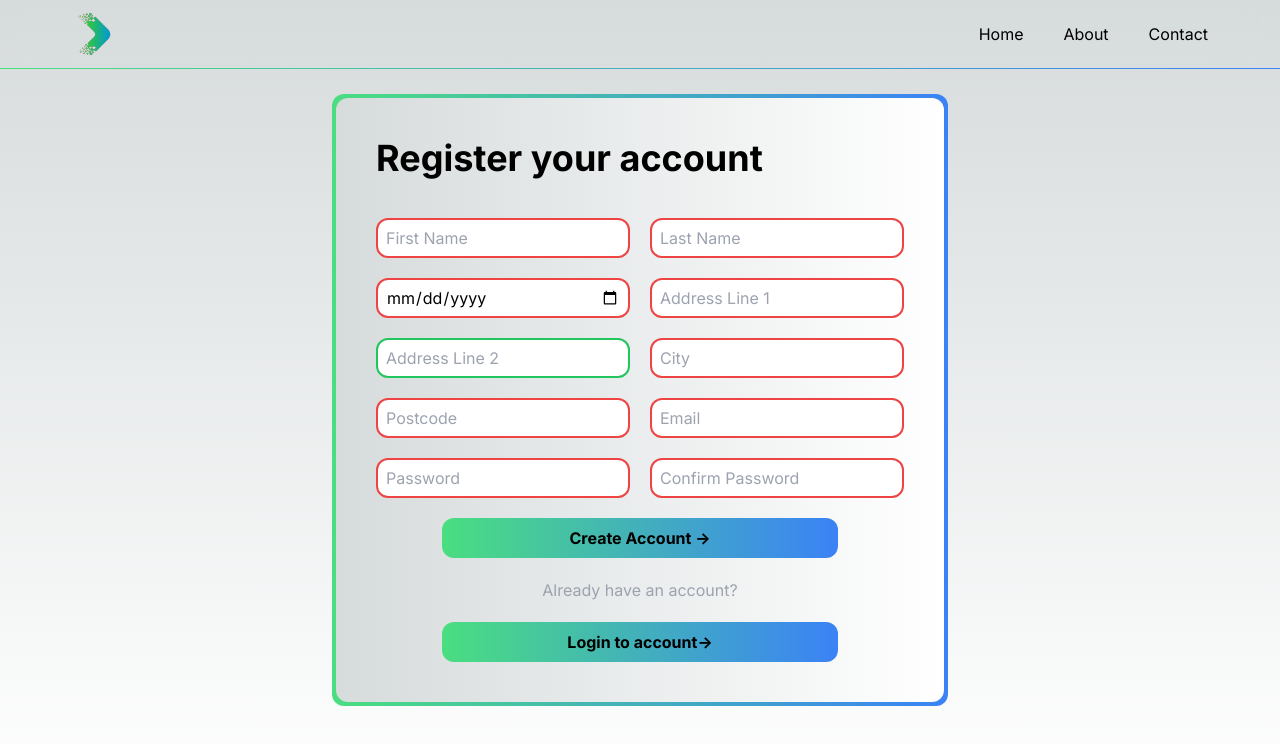
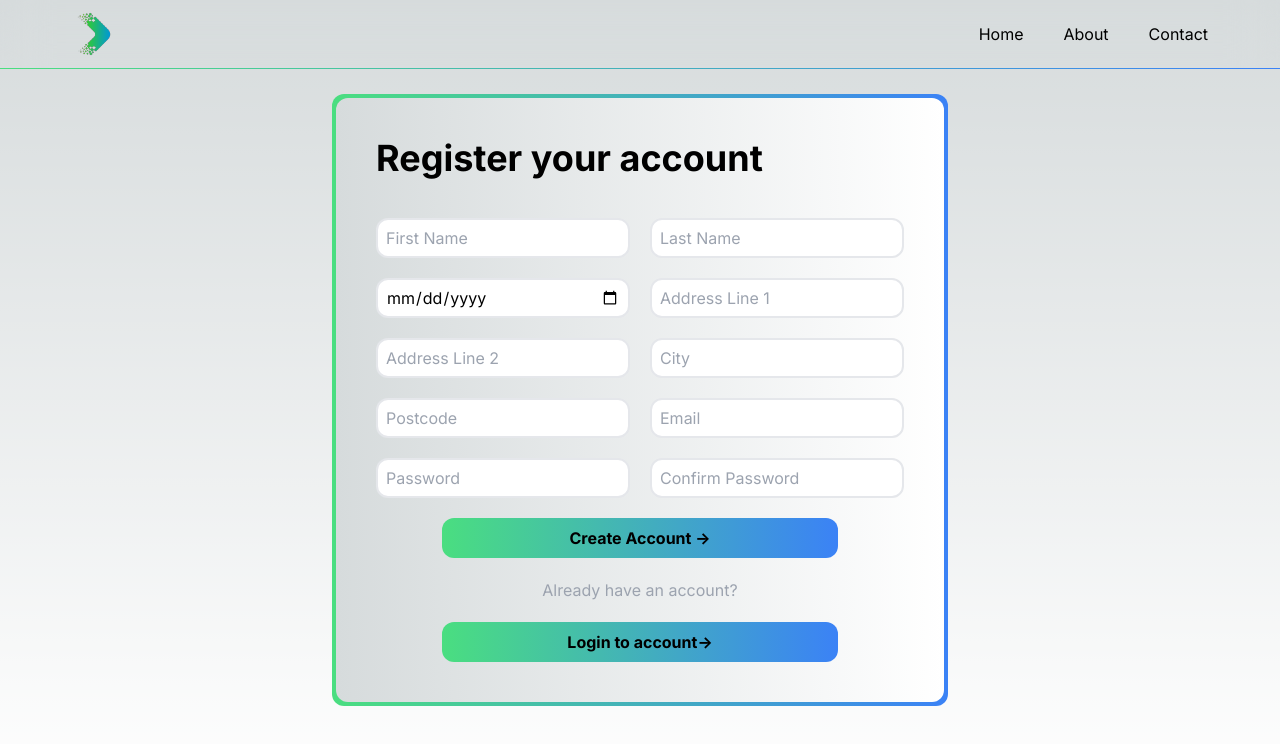
Before and after one commit to MrT-Stephens/GradePath-Web-Application, a Next.js app: page /auth/register in a window 1280 px wide. Shown: the top 744 px of the page. Built offline with nearby package versions, Linux system fonts and the light colour scheme.

Commit message:
Updated inputs to only show validations when focused

```diff
--- a/app/(components)/inputs/address-line-one-input.js
+++ b/app/(components)/inputs/address-line-one-input.js
@@ -33,8 +33,8 @@ export default function AddressLineOneInput({
             type="text"
             className={`${className || ""} border-2 ${
                 userAddressLineOneCorrect
-                    ? "border-green-500"
-                    : "border-red-500"
+                    ? "focus:border-green-500"
+                    : "focus:border-red-500"
             }`}
             id="userAddressLine1"
             name="userAddressLine1"
--- a/app/(components)/inputs/address-line-two-input.js
+++ b/app/(components)/inputs/address-line-two-input.js
@@ -33,8 +33,8 @@ export default function AddressLineTwoInput({
             type="text"
             className={`${className || ""} border-2 ${
                 userAddressLineTwoCorrect
-                    ? "border-green-500"
-                    : "border-red-500"
+                    ? "focus:border-green-500"
+                    : "focus:border-red-500"
             }`}
             id="userAddressLine2"
             name="userAddressLine2"
--- a/app/(components)/inputs/city-input.js
+++ b/app/(components)/inputs/city-input.js
@@ -2,7 +2,12 @@
 
 import { useState, useEffect } from "react";
 
-export default function CityInput({ onCityChange, className, enabled = true, value }) {
+export default function CityInput({
+    onCityChange,
+    className,
+    enabled = true,
+    value,
+}) {
     const [userCity, setUserCity] = useState("");
     const [userCityCorrect, setUserCityCorrect] = useState(false);
 
@@ -26,7 +31,9 @@ export default function CityInput({ onCityChange, className, enabled = true, val
         <input
             type="text"
             className={`${className || ""} border-2 ${
-                userCityCorrect ? "border-green-500" : "border-red-500"
+                userCityCorrect
+                    ? "focus:border-green-500"
+                    : "focus:border-red-500"
             }`}
             id="userCity"
             name="userCity"
--- a/app/(components)/inputs/confirm-password-input.js
+++ b/app/(components)/inputs/confirm-password-input.js
@@ -7,7 +7,7 @@ export default function ConfirmPasswordInput({
     className,
     otherPassword,
     enabled = true,
-    value
+    value,
 }) {
     const [userConfirmPassword, setUserConfirmPassword] = useState("");
     const [userConfirmPasswordCorrect, setUserConfirmPasswordCorrect] =
@@ -39,8 +39,8 @@ export default function ConfirmPasswordInput({
             type="password"
             className={`${className || ""} border-2 ${
                 userConfirmPasswordCorrect
-                    ? "border-green-500"
-                    : "border-red-500"
+                    ? "focus:border-green-500"
+                    : "focus:border-red-500"
             }`}
             id="userConfirmPassword"
             name="userConfirmPassword"
--- a/app/(components)/inputs/dob-input.js
+++ b/app/(components)/inputs/dob-input.js
@@ -2,7 +2,12 @@
 
 import { useState, useEffect } from "react";
 
-export default function DoBInput({ onDoBChange, className, enabled = true, value }) {
+export default function DoBInput({
+    onDoBChange,
+    className,
+    enabled = true,
+    value,
+}) {
     const [userDoB, setUserDoB] = useState("");
     const [userDoBCorrect, setUserDoBCorrect] = useState(false);
 
@@ -26,7 +31,9 @@ export default function DoBInput({ onDoBChange, className, enabled = true, value
         <input
             type="date"
             className={`${className || ""} border-2 ${
-                userDoBCorrect ? "border-green-500" : "border-red-500"
+                userDoBCorrect
+                    ? "focus:border-green-500"
+                    : "focus:border-red-500"
             }`}
             id="userDoB"
             name="userDoB"
--- a/app/(components)/inputs/email-input.js
+++ b/app/(components)/inputs/email-input.js
@@ -2,7 +2,12 @@
 
 import { useState, useEffect } from "react";
 
-export default function EmailInput({ onEmailChange, className, enabled = true, value }) {
+export default function EmailInput({
+    onEmailChange,
+    className,
+    enabled = true,
+    value,
+}) {
     const [userEmail, setUserEmail] = useState("");
     const [userEmailCorrect, setUserEmailCorrect] = useState(false);
 
@@ -26,7 +31,9 @@ export default function EmailInput({ onEmailChange, className, enabled = true, v
         <input
             type="email"
             className={`${className || ""} border-2 ${
-                userEmailCorrect ? "border-green-500" : "border-red-500"
+                userEmailCorrect
+                    ? "focus:border-green-500"
+                    : "focus:border-red-500"
             }`}
             id="userEmail"
             name="userEmail"
--- a/app/(components)/inputs/first-name-input.js
+++ b/app/(components)/inputs/first-name-input.js
@@ -2,7 +2,12 @@
 
 import { useEffect, useState } from "react";
 
-export default function FirstNameInput({ onFirstNameChange, className, enabled = true, value }) {
+export default function FirstNameInput({
+    onFirstNameChange,
+    className,
+    enabled = true,
+    value,
+}) {
     const [userFName, setUserFName] = useState("");
     const [userFNameCorrect, setUserFNameCorrect] = useState(false);
 
@@ -26,7 +31,9 @@ export default function FirstNameInput({ onFirstNameChange, className, enabled =
         <input
             type="text"
             className={`${className || ""} border-2 ${
-                userFNameCorrect ? "border-green-500" : "border-red-500"
+                userFNameCorrect
+                    ? "focus:border-green-500"
+                    : "focus:border-red-500"
             }`}
             id="userFName"
             name="userFName"
--- a/app/(components)/inputs/last-name-input.js
+++ b/app/(components)/inputs/last-name-input.js
@@ -2,7 +2,12 @@
 
 import { useState, useEffect } from "react";
 
-export default function LastNameInput({ onLastNameChange, className, enabled = true, value }) {
+export default function LastNameInput({
+    onLastNameChange,
+    className,
+    enabled = true,
+    value,
+}) {
     const [userLName, setUserLName] = useState("");
     const [userLNameCorrect, setUserLNameCorrect] = useState(false);
 
@@ -26,7 +31,9 @@ export default function LastNameInput({ onLastNameChange, className, enabled = t
         <input
             type="text"
             className={`${className || ""} border-2 ${
-                userLNameCorrect ? "border-green-500" : "border-red-500"
+                userLNameCorrect
+                    ? "focus:border-green-500"
+                    : "focus:border-red-500"
             }`}
             id="userLName"
             name="userLName"
--- a/app/(components)/inputs/password-input.js
+++ b/app/(components)/inputs/password-input.js
@@ -2,7 +2,12 @@
 
 import { useState, useEffect } from "react";
 
-export default function PasswordInput({ onPasswordChange, className, enabled = true, value }) {
+export default function PasswordInput({
+    onPasswordChange,
+    className,
+    enabled = true,
+    value,
+}) {
     const [userPassword, setUserPassword] = useState("");
     const [userPasswordCorrect, setUserPasswordCorrect] = useState(false);
 
@@ -27,7 +32,9 @@ export default function PasswordInput({ onPasswordChange, className, enabled = t
         <input
             type="password"
             className={`${className || ""} border-2 ${
-                userPasswordCorrect ? "border-green-500" : "border-red-500"
+                userPasswordCorrect
+                    ? "focus:border-green-500"
+                    : "focus:border-red-500"
             }`}
             id="userPassword"
             name="userPassword"
--- a/app/(components)/inputs/postcode-input.js
+++ b/app/(components)/inputs/postcode-input.js
@@ -2,7 +2,12 @@
 
 import { useState, useEffect } from "react";
 
-export default function PostcodeInput({ onPostcodeChange, className, enabled = true, value }) {
+export default function PostcodeInput({
+    onPostcodeChange,
+    className,
+    enabled = true,
+    value,
+}) {
     const [userPostcode, setUserPostcode] = useState("");
     const [userPostcodeCorrect, setUserPostcodeCorrect] = useState(false);
 
@@ -26,7 +31,9 @@ export default function PostcodeInput({ onPostcodeChange, className, enabled = t
         <input
             type="text"
             className={`${className || ""} border-2 ${
-                userPostcodeCorrect ? "border-green-500" : "border-red-500"
+                userPostcodeCorrect
+                    ? "focus:border-green-500"
+                    : "focus:border-red-500"
             }`}
             id="userPostcode"
             name="userPostcode"
```
